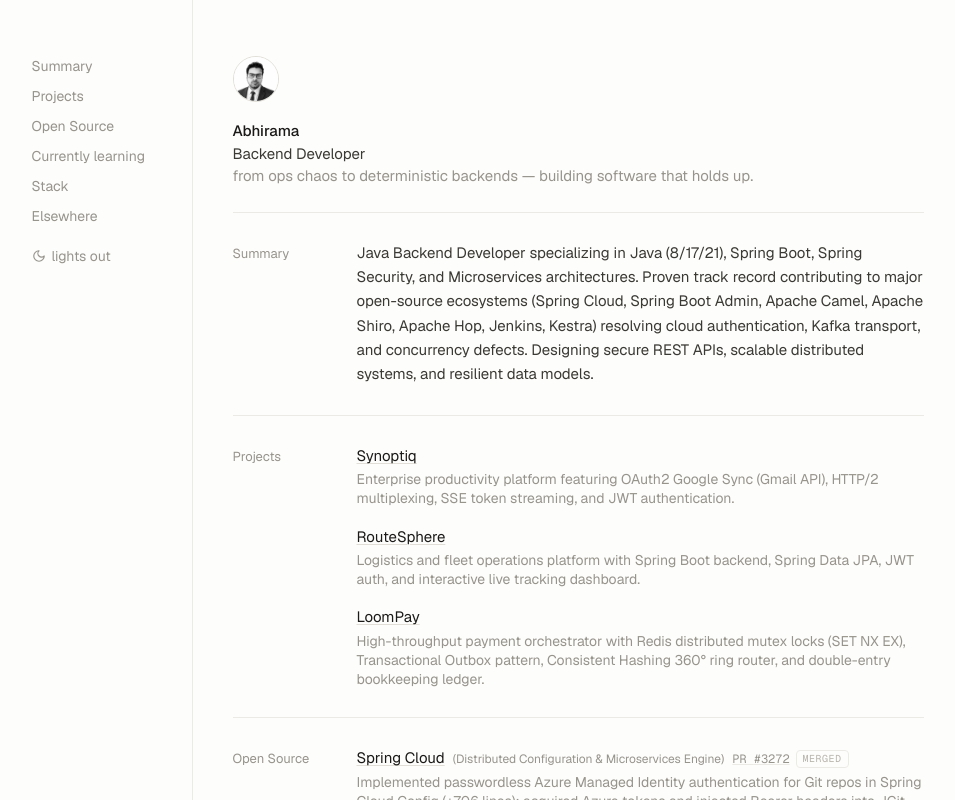
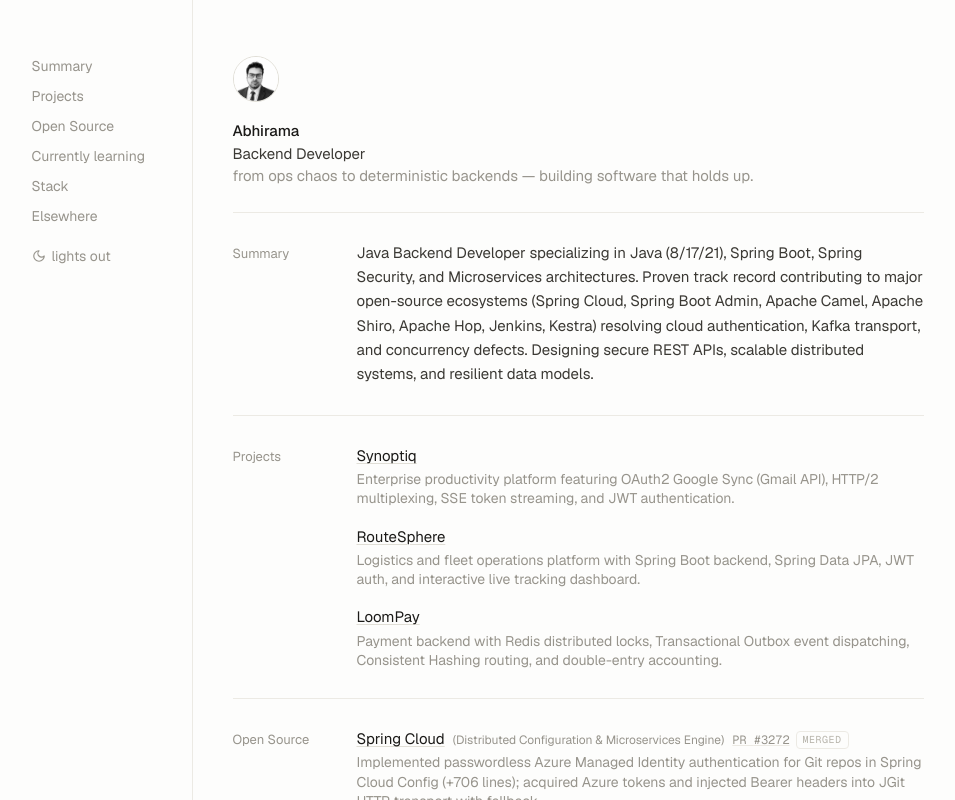
Before and after one commit to abhiramaab/portfolio, a React (Vite) app: page / in a window 1280 px wide. Shown: the top 800 px of the page, without its empty margins (155-1110 px from the left). Built offline with nearby package versions, Linux system fonts and the light colour scheme.

Commit message:
style: remove AI buzzwords and use direct engineering language

```diff
--- a/src/data.js
+++ b/src/data.js
@@ -30,11 +30,11 @@
   {
     name: 'LoomPay',
     href: 'https://loompay.abhiram.tech',
-    tagline: 'Distributed Payment & Ledger Orchestration Engine',
+    tagline: 'Payment gateway with distributed locks, outbox events, and ledger bookkeeping.',
     github: 'https://github.com/abhiramaab/loompay',
     live: 'https://loompay.abhiram.tech',
-    description: 'High-throughput payment orchestration engine implementing Redis distributed mutex locks (SET NX EX), double-checked idempotency, Transactional Outbox pattern, Consistent Hashing 360° ring router with virtual replicas, and automated reconciliation.',
-    desc: 'High-throughput payment orchestrator with Redis distributed mutex locks (SET NX EX), Transactional Outbox pattern, Consistent Hashing 360° ring router, and double-entry bookkeeping ledger.',
+    description: 'Payment backend built in Java 21 and Spring Boot. Uses Redis locks to prevent duplicate charges, an outbox table to reliably deliver webhooks, consistent hashing to route merchants, and double-entry accounting to track balances.',
+    desc: 'Payment backend with Redis distributed locks, Transactional Outbox event dispatching, Consistent Hashing routing, and double-entry accounting.',
     tags: ['Java 21', 'Spring Boot', 'Redis', 'PostgreSQL', 'System Design', 'Docker'],
     external: true,
   },
```
Also changed, not shown: 7 other files (tests, documents, lock files or other folders).
